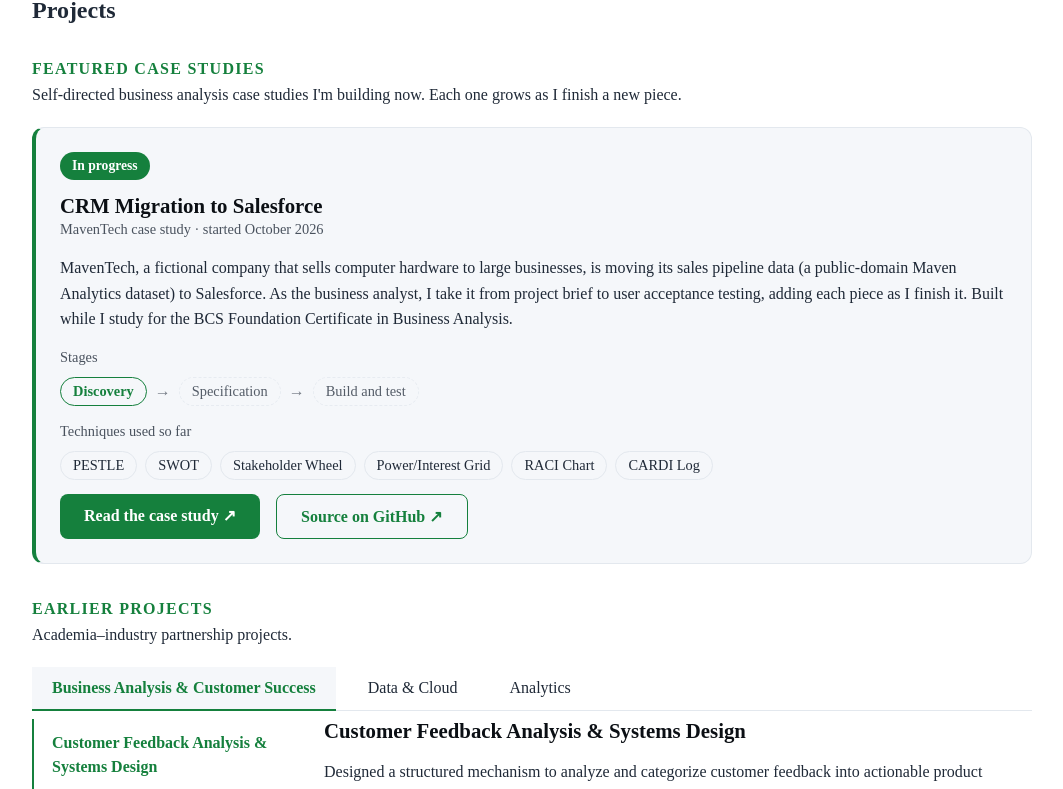
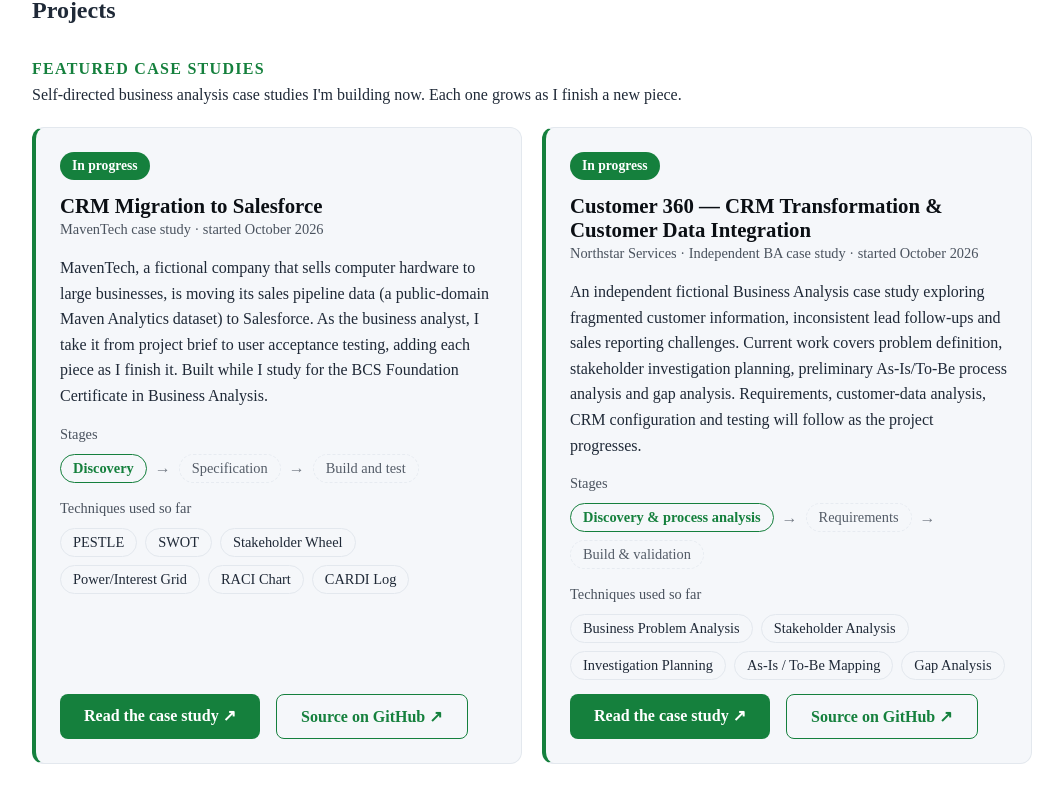
Before and after one commit to Darbari-V/VarunDarbari.github.io, a React (Vite) app: page / in a window 1280 px wide. Shown: the part 2096-2885 px from the top of the page, without its empty margins (108-1171 px from the left). Built offline with nearby package versions, Linux system fonts and the light colour scheme.

Commit message:
feat: add Northstar featured case study card

```diff
--- a/src/components/Projects.jsx
+++ b/src/components/Projects.jsx
@@ -18,6 +18,27 @@ const featured = [
     tools: ['PESTLE', 'SWOT', 'Stakeholder Wheel', 'Power/Interest Grid', 'RACI Chart', 'CARDI Log'],
     link: 'https://darbari-v.github.io/crm-migration-case-study/',
     source: 'https://github.com/Darbari-V/crm-migration-case-study',
+  },
+  {
+    title: 'Customer 360 — CRM Transformation & Customer Data Integration',
+    subtitle: 'Northstar Services · Independent BA case study · started October 2026',
+    status: 'In progress',
+    summary:
+      'An independent fictional Business Analysis case study exploring fragmented customer information, inconsistent lead follow-ups and sales reporting challenges. Current work covers problem definition, stakeholder investigation planning, preliminary As-Is/To-Be process analysis and gap analysis. Requirements, customer-data analysis, CRM configuration and testing will follow as the project progresses.',
+    stages: [
+      { name: 'Discovery & process analysis', state: 'current' },
+      { name: 'Requirements', state: 'planned' },
+      { name: 'Build & validation', state: 'planned' },
+    ],
+    tools: [
+      'Business Problem Analysis',
+      'Stakeholder Analysis',
+      'Investigation Planning',
+      'As-Is / To-Be Mapping',
+      'Gap Analysis',
+    ],
+    link: 'https://darbari-v.github.io/northstar-customer-360/',
+    source: 'https://github.com/Darbari-V/northstar-customer-360',
   },
 ]
 
```
